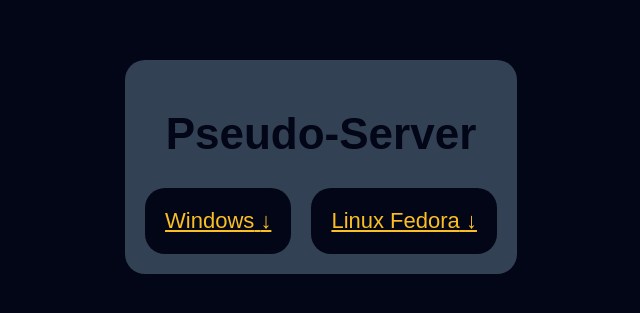
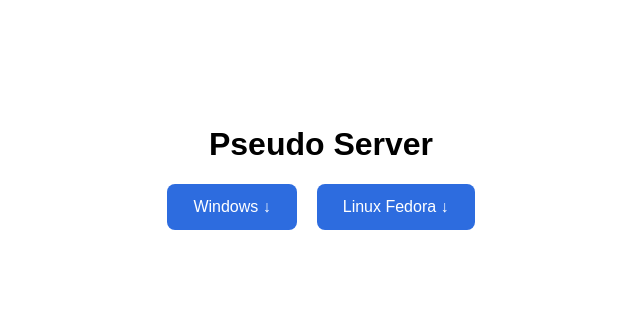
Before and after one commit to z-Eduard005/pseudo-server, a website: page docs/index.html in a window 1280 px wide. Shown: the part 233-546 px from the top of the page, without its empty margins (319-959 px from the left). Drawn offline with Linux system fonts and the light colour scheme.

Commit message:
fix: update mechanism

```diff
--- a/docs/index.html
+++ b/docs/index.html
@@ -2,127 +2,47 @@
 <html lang="en">
 
 <head>
-  <meta charset="UTF-8" />
-  <meta name="viewport" content="width=device-width, initial-scale=1.0" />
-  <meta name="robots" content="noindex, nofollow" />
-  <title>Pseudo-Server</title>
+  <meta charset="UTF-8">
+  <meta name="viewport" content="width=device-width, initial-scale=1.0">
+  <title>Fedora Overhaul</title>
   <style>
-    html {
-      scroll-behavior: smooth;
-      background-color: #020617;
-      word-wrap: break-word;
-      overflow-wrap: break-word;
-      padding: 0 384px;
-      height: 100%;
+    body {
+      margin: 0;
+      height: 100vh;
       display: flex;
+      flex-direction: column;
+      justify-content: center;
       align-items: center;
-      justify-content: center;
-
-      @media (max-width: 1800px) {
-        padding: 0 300px;
-      }
-
-      @media (max-width: 1600px) {
-        padding: 0 200px;
-      }
-
-      @media (max-width: 1400px) {
-        padding: 0 100px;
-      }
-
-      @media (max-width: 1200px) {
-        padding: 0 20px;
-      }
-
-      @media (max-width: 767px) {
-        padding: 0;
-      }
-    }
-
-    body {
-      background-color: #334155;
-      color: #eee;
-      font-family: Arial, sans-serif;
-      border-radius: 20px;
-      padding: 20px;
-      font-size: 22px;
-
-      @media (max-width: 615px) {
-        font-size: 18px;
-      }
-    }
-
-    li {
-      margin-bottom: 20px;
-    }
-
-    a,
-    li::marker,
-    .accent {
-      color: #fbbf24;
-    }
-
-    a:hover,
-    a:visited {
-      color: #f9d57b;
-    }
-
-    a[download] {
-      border-radius: 20px;
-      background-color: #020617;
-      padding: 20px;
-      display: block;
-      margin: auto;
-      width: fit-content;
-      transition: cubic-bezier(0.075, 0.82, 0.165, 1);
-      transition-duration: 500ms;
-      text-align: center;
-
-      @media (max-width: 650px) {
-        font-size: 18px !important;
-        border-radius: 10px;
-        background-color: #020617;
-        padding: 10px;
-      }
-    }
-
-    a[download]:hover {
-      background-color: #4ade80;
+      font-family: sans-serif;
     }
 
     h1 {
       text-align: center;
-
-      @media (max-width: 615px) {
-        font-size: xx-large !important;
-      }
     }
 
-    h3 {
-      @media (max-width: 615px) {
-        font-size: larger !important;
-      }
+    a.button {
+      padding: 14px 26px;
+      background: #2d6cdf;
+      color: white;
+      text-decoration: none;
+      border-radius: 8px;
+      font-size: 16px;
+      transition: 0.2s;
     }
 
-    h1,
-    h2,
-    h3 {
-      color: #020617;
-
-      @media (max-width: 615px) {
-        font-size: x-large;
-      }
+    a.button:hover {
+      background: #1f4fb3;
     }
   </style>
 </head>
 
 <body>
-  <h1>Pseudo-Server</h1>
+  <h1>Pseudo Server</h1>
   <div style="display: flex; justify-content: center; align-items: center; gap: 20px;">
-    <a href="./Gregicality-Server.exe" download>
+    <a href="./Gregicality-Server.exe" download class="button">
       <span>Windows</span> <span>&#x2193;</span>
     </a>
-    <a href="./Gregicality-Server" download>
+    <a href="./Gregicality-Server" download class="button">
       <span>Linux Fedora</span> <span>&#x2193;</span>
     </a>
   </div>
--- a/package.json
+++ b/package.json
@@ -7,7 +7,7 @@
   "scripts": {
     "ts-handle": "tsup src/main.ts --format cjs --target node18 --out-dir build --treeshake --minify",
     "pkg-handle": "pkg build/main.js -o build/Pseudo-Server.exe -t node18-win-x64 && pkg build/main.js -o build/Pseudo-Server -t node18-linux-x64 && chmod +x build/Pseudo-Server",
-    "bump-version": "",
+    "bump-version": "node scripts/bump-version.js",
     "build": "npm run ts-handle && npm run pkg-handle && npm run bump-version"
   },
   "devDependencies": {
--- a/src/managers/app.ts
+++ b/src/managers/app.ts
@@ -190,7 +190,7 @@ export default class App {
         await writeFile(`${App.FILE}.update`, buffer);
         spawn("cmd", [
           "/c",
-          `timeout /t 5 /nobreak > nul & del /f /q "${process.execPath}"`,
+          `timeout /t 5 /nobreak > nul & del /f /q "${process.execPath}" & move /y "${App.FILE}.update" "${App.FILE}"`,
         ], { detached: true, stdio: "ignore", windowsHide: true }).unref();
       } else {
         await writeFile(App.FILE, buffer);
@@ -198,7 +198,7 @@ export default class App {
 
       log("Update downloaded. Restart app to apply.", "success");
       await Process.stop();
-    }, "Failed to check the updates");
+    }, "Failed to update the program");
   }
 
   static async setup() {
```
Also changed, not shown: scripts/bump-version.js (added, +20 -0 lines).
